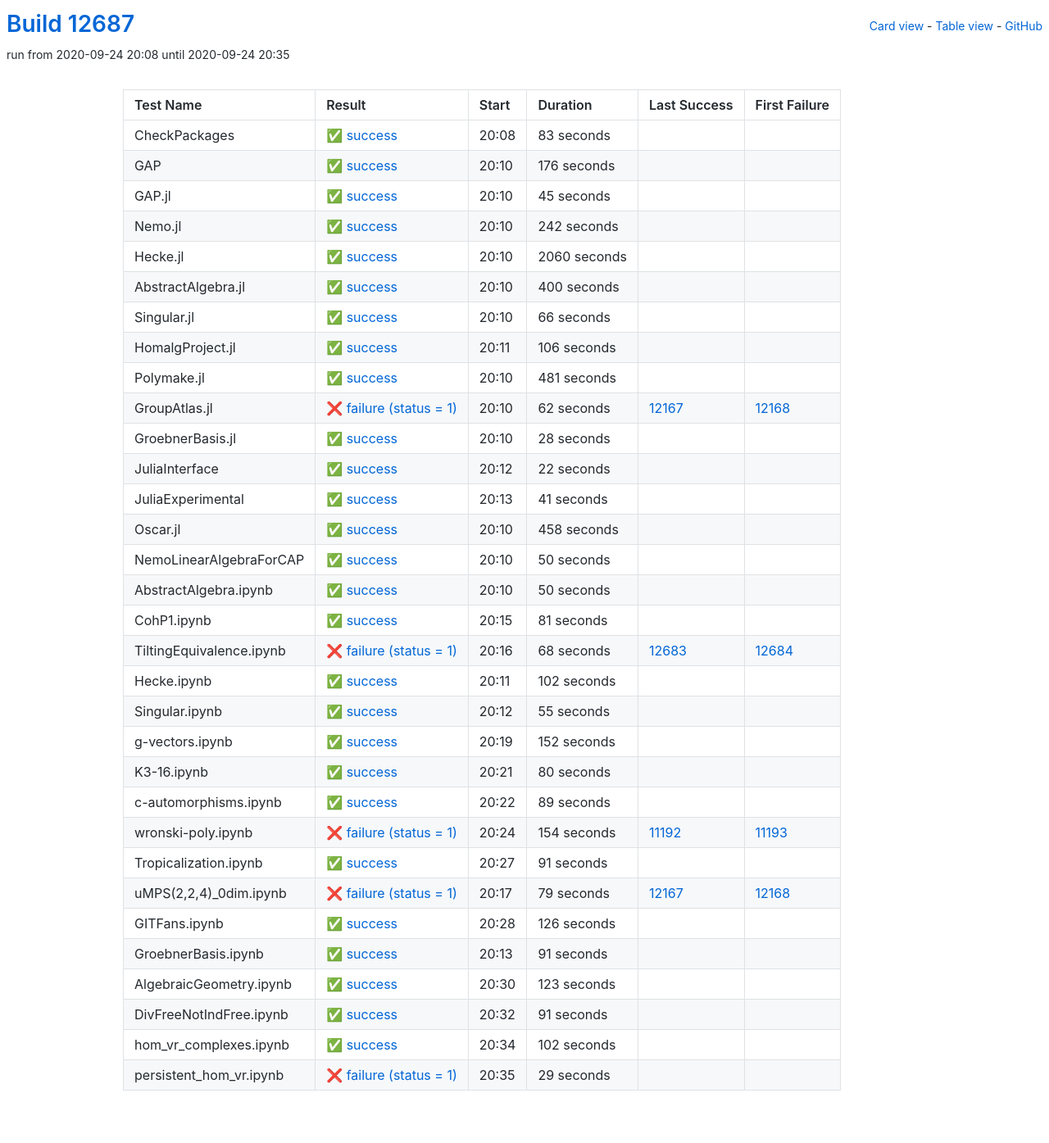
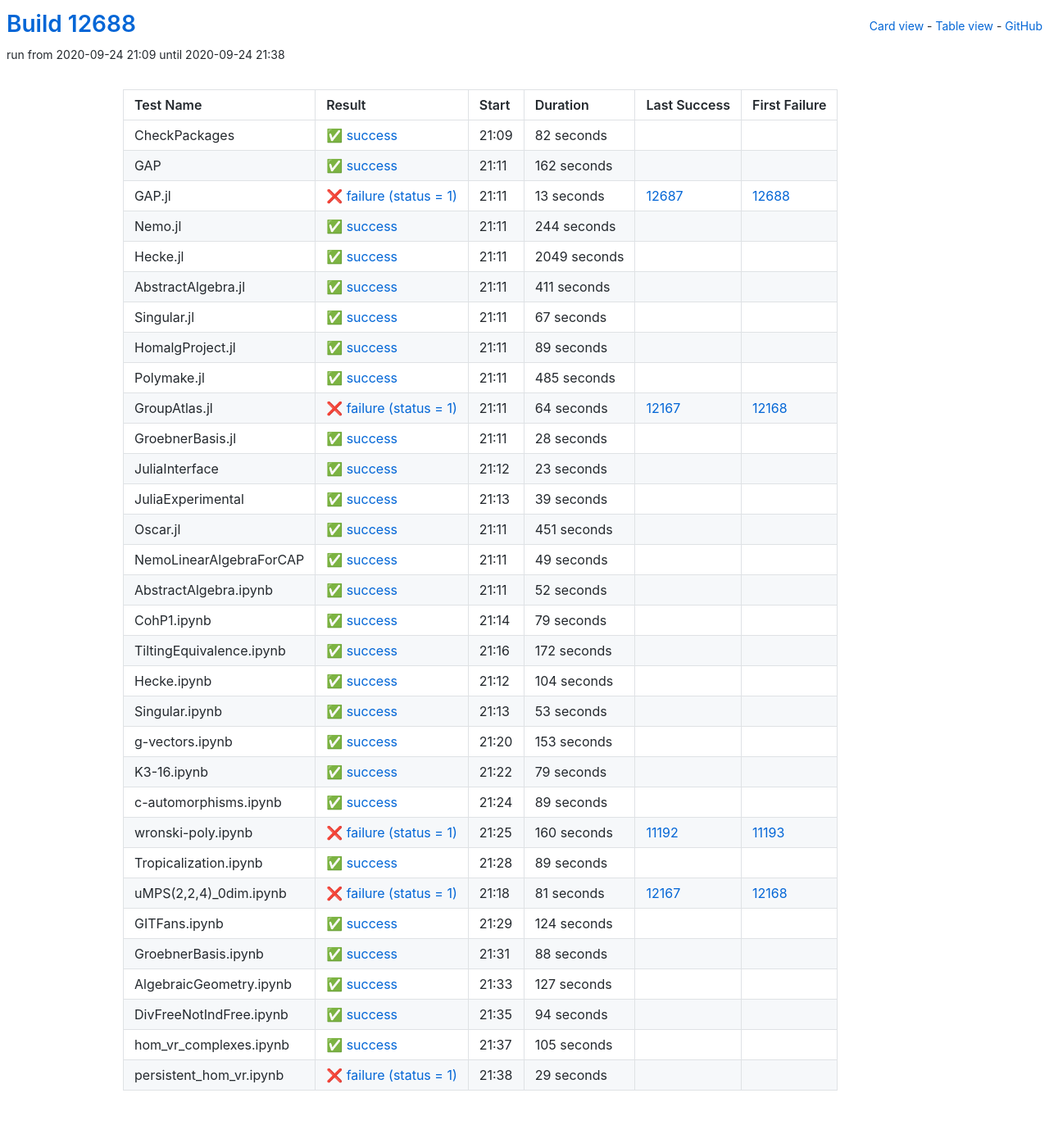
Before and after one commit to oscar-system/oscar-ci-status, a Jekyll site: the page built from table.html, in a window 1280 px wide. Shown: the whole page at 82% size. Built offline with Jekyll 4.4.1, drawn with Linux system fonts in a browser that asks for light colours.

Commit message:
Build #12688

```diff
--- a/_data/ci.yml
+++ b/_data/ci.yml
@@ -1,6 +1,6 @@
 ---
-build: 12687
-build_url: https://oscarci.mathematik.uni-kl.de/job/oscar/12687/
+build: 12688
+build_url: https://oscarci.mathematik.uni-kl.de/job/oscar/12688/
 job: oscar
 organization: oscar-system
 repo: oscar-ci-status
@@ -8,128 +8,128 @@
 tests:
 - name: CheckPackages
   id: checkpackages
-  log: https://oscarci.mathematik.uni-kl.de/job/oscar/12687/artifact/logs/build-12687/CheckPackages.log
-  start: 2020-09-24 20:08
+  log: https://oscarci.mathematik.uni-kl.de/job/oscar/12688/artifact/logs/build-12688/CheckPackages.log
+  start: 2020-09-24 21:09
   success: true
   exitcode: 0
   status: success
-  duration: 83
+  duration: 82
   last_success: false
   last_success_url:
   first_failure: false
   first_failure_url:
 - name: GAP
   id: gap
-  log: https://oscarci.mathematik.uni-kl.de/job/oscar/12687/artifact/logs/build-12687/GAP.log
-  start: 2020-09-24 20:10
+  log: https://oscarci.mathematik.uni-kl.de/job/oscar/12688/artifact/logs/build-12688/GAP.log
+  start: 2020-09-24 21:11
   success: true
   exitcode: 0
   status: success
-  duration: 176
+  duration: 162
   last_success: false
   last_success_url:
   first_failure: false
   first_failure_url:
 - name: GAP.jl
   id: gap-jl
-  log: https://oscarci.mathematik.uni-kl.de/job/oscar/12687/artifact/logs/build-12687/GAP.jl.log
-  start: 2020-09-24 20:10
+  log: https://oscarci.mathematik.uni-kl.de/job/oscar/12688/artifact/logs/build-12688/GAP.jl.log
+  start: 2020-09-24 21:11
+  success: false
+  exitcode: 1
+  status: failure
+  duration: 13
+  last_success: 12687
+  last_success_url: https://oscarci.mathematik.uni-kl.de/job/oscar/12687/
+  first_failure: 12688
+  first_failure_url: https://oscarci.mathematik.uni-kl.de/job/oscar/12688/
+- name: Nemo.jl
+  id: nemo-jl
+  log: https://oscarci.mathematik.uni-kl.de/job/oscar/12688/artifact/logs/build-12688/Nemo.jl.log
+  start: 2020-09-24 21:11
   success: true
   exitcode: 0
   status: success
-  duration: 45
-  last_success: false
-  last_success_url:
-  first_failure: false
-  first_failure_url:
-- name: Nemo.jl
-  id: nemo-jl
-  log: https://oscarci.mathematik.uni-kl.de/job/oscar/12687/artifact/logs/build-12687/Nemo.jl.log
-  start: 2020-09-24 20:10
-  success: true
-  exitcode: 0
-  status: success
-  duration: 242
+  duration: 244
   last_success: false
   last_success_url:
   first_failure: false
   first_failure_url:
 - name: Hecke.jl
   id: hecke-jl
-  log: https://oscarci.mathematik.uni-kl.de/job/oscar/12687/artifact/logs/build-12687/Hecke.jl.log
-  start: 2020-09-24 20:10
+  log: https://oscarci.mathematik.uni-kl.de/job/oscar/12688/artifact/logs/build-12688/Hecke.jl.log
+  start: 2020-09-24 21:11
   success: true
   exitcode: 0
   status: success
-  duration: 2060
+  duration: 2049
   last_success: false
   last_success_url:
   first_failure: false
   first_failure_url:
 - name: AbstractAlgebra.jl
   id: abstractalgebra-jl
-  log: https://oscarci.mathematik.uni-kl.de/job/oscar/12687/artifact/logs/build-12687/AbstractAlgebra.jl.log
-  start: 2020-09-24 20:10
+  log: https://oscarci.mathematik.uni-kl.de/job/oscar/12688/artifact/logs/build-12688/AbstractAlgebra.jl.log
+  start: 2020-09-24 21:11
   success: true
   exitcode: 0
   status: success
-  duration: 400
+  duration: 411
   last_success: false
   last_success_url:
   first_failure: false
   first_failure_url:
 - name: Singular.jl
   id: singular-jl
-  log: https://oscarci.mathematik.uni-kl.de/job/oscar/12687/artifact/logs/build-12687/Singular.jl.log
-  start: 2020-09-24 20:10
+  log: https://oscarci.mathematik.uni-kl.de/job/oscar/12688/artifact/logs/build-12688/Singular.jl.log
+  start: 2020-09-24 21:11
   success: true
   exitcode: 0
   status: success
-  duration: 66
+  duration: 67
   last_success: false
   last_success_url:
   first_failure: false
   first_failure_url:
 - name: HomalgProject.jl
   id: homalgproject-jl
-  log: https://oscarci.mathematik.uni-kl.de/job/oscar/12687/artifact/logs/build-12687/HomalgProject.jl.log
-  start: 2020-09-24 20:11
+  log: https://oscarci.mathematik.uni-kl.de/job/oscar/12688/artifact/logs/build-12688/HomalgProject.jl.log
+  start: 2020-09-24 21:11
   success: true
   exitcode: 0
   status: success
-  duration: 106
+  duration: 89
   last_success: false
   last_success_url:
   first_failure: false
   first_failure_url:
 - name: Polymake.jl
   id: polymake-jl
-  log: https://oscarci.mathematik.uni-kl.de/job/oscar/12687/artifact/logs/build-12687/Polymake.jl.log
-  start: 2020-09-24 20:10
+  log: https://oscarci.mathematik.uni-kl.de/job/oscar/12688/artifact/logs/build-12688/Polymake.jl.log
+  start: 2020-09-24 21:11
   success: true
   exitcode: 0
   status: success
-  duration: 481
+  duration: 485
   last_success: false
   last_success_url:
   first_failure: false
   first_failure_url:
 - name: GroupAtlas.jl
   id: groupatlas-jl
-  log: https://oscarci.mathematik.uni-kl.de/job/oscar/12687/artifact/logs/build-12687/GroupAtlas.jl.log
-  start: 2020-09-24 20:10
+  log: https://oscarci.mathematik.uni-kl.de/job/oscar/12688/artifact/logs/build-12688/GroupAtlas.jl.log
+  start: 2020-09-24 21:11
   success: false
   exitcode: 1
   status: failure
-  duration: 62
+  duration: 64
   last_success: 12167
   last_success_url: https://oscarci.mathematik.uni-kl.de/job/oscar/12167/
   first_failure: 12168
   first_failure_url: https://oscarci.mathematik.uni-kl.de/job/oscar/12168/
 - name: GroebnerBasis.jl
   id: groebnerbasis-jl
-  log: https://oscarci.mathematik.uni-kl.de/job/oscar/12687/artifact/logs/build-12687/GroebnerBasis.jl.log
-  start: 2020-09-24 20:10
+  log: https://oscarci.mathematik.uni-kl.de/job/oscar/12688/artifact/logs/build-12688/GroebnerBasis.jl.log
+  start: 2020-09-24 21:11
   success: true
   exitcode: 0
   status: success
@@ -140,140 +140,140 @@
   first_failure_url:
 - name: JuliaInterface
   id: juliainterface
-  log: https://oscarci.mathematik.uni-kl.de/job/oscar/12687/artifact/logs/build-12687/JuliaInterface.log
-  start: 2020-09-24 20:12
+  log: https://oscarci.mathematik.uni-kl.de/job/oscar/12688/artifact/logs/build-12688/JuliaInterface.log
+  start: 2020-09-24 21:12
   success: true
   exitcode: 0
   status: success
-  duration: 22
+  duration: 23
   last_success: false
   last_success_url:
   first_failure: false
   first_failure_url:
 - name: JuliaExperimental
   id: juliaexperimental
-  log: https://oscarci.mathematik.uni-kl.de/job/oscar/12687/artifact/logs/build-12687/JuliaExperimental.log
-  start: 2020-09-24 20:13
+  log: https://oscarci.mathematik.uni-kl.de/job/oscar/12688/artifact/logs/build-12688/JuliaExperimental.log
+  start: 2020-09-24 21:13
   success: true
   exitcode: 0
   status: success
-  duration: 41
+  duration: 39
   last_success: false
   last_success_url:
   first_failure: false
   first_failure_url:
 - name: Oscar.jl
   id: oscar-jl
-  log: https://oscarci.mathematik.uni-kl.de/job/oscar/12687/artifact/logs/build-12687/Oscar.jl.log
-  start: 2020-09-24 20:10
+  log: https://oscarci.mathematik.uni-kl.de/job/oscar/12688/artifact/logs/build-12688/Oscar.jl.log
+  start: 2020-09-24 21:11
   success: true
   exitcode: 0
   status: success
-  duration: 458
+  duration: 451
   last_success: false
   last_success_url:
   first_failure: false
   first_failure_url:
 - name: NemoLinearAlgebraForCAP
   id: nemolinearalgebraforcap
-  log: https://oscarci.mathematik.uni-kl.de/job/oscar/12687/artifact/logs/build-12687/NemoLinearAlgebraForCAP.log
-  start: 2020-09-24 20:10
+  log: https://oscarci.mathematik.uni-kl.de/job/oscar/12688/artifact/logs/build-12688/NemoLinearAlgebraForCAP.log
+  start: 2020-09-24 21:11
   success: true
   exitcode: 0
   status: success
-  duration: 50
+  duration: 49
   last_success: false
   last_success_url:
   first_failure: false
   first_failure_url:
 - name: AbstractAlgebra.ipynb
   id: abstractalgebra-ipynb
-  log: https://oscarci.mathematik.uni-kl.de/job/oscar/12687/artifact/logs/build-12687/AbstractAlgebra.ipynb.log
-  start: 2020-09-24 20:10
+  log: https://oscarci.mathematik.uni-kl.de/job/oscar/12688/artifact/logs/build-12688/AbstractAlgebra.ipynb.log
+  start: 2020-09-24 21:11
   success: true
   exitcode: 0
   status: success
-  duration: 50
+  duration: 52
   last_success: false
   last_success_url:
   first_failure: false
   first_failure_url:
 - name: CohP1.ipynb
   id: cohp1-ipynb
-  log: https://oscarci.mathematik.uni-kl.de/job/oscar/12687/artifact/logs/build-12687/CohP1.ipynb.log
-  start: 2020-09-24 20:15
+  log: https://oscarci.mathematik.uni-kl.de/job/oscar/12688/artifact/logs/build-12688/CohP1.ipynb.log
+  start: 2020-09-24 21:14
   success: true
   exitcode: 0
   status: success
-  duration: 81
+  duration: 79
   last_success: false
   last_success_url:
   first_failure: false
   first_failure_url:
 - name: TiltingEquivalence.ipynb
   id: tiltingequivalence-ipynb
-  log: https://oscarci.mathematik.uni-kl.de/job/oscar/12687/artifact/logs/build-12687/TiltingEquivalence.ipynb.log
-  start: 2020-09-24 20:16
-  success: false
-  exitcode: 1
-  status: failure
-  duration: 68
-  last_success: 12683
-  last_success_url: https://oscarci.mathematik.uni-kl.de/job/oscar/12683/
-  first_failure: 12684
-  first_failure_url: https://oscarci.mathematik.uni-kl.de/job/oscar/12684/
-- name: Hecke.ipynb
-  id: hecke-ipynb
-  log: https://oscarci.mathematik.uni-kl.de/job/oscar/12687/artifact/logs/build-12687/Hecke.ipynb.log
-  start: 2020-09-24 20:11
+  log: https://oscarci.mathematik.uni-kl.de/job/oscar/12688/artifact/logs/build-12688/TiltingEquivalence.ipynb.log
+  start: 2020-09-24 21:16
   success: true
   exitcode: 0
   status: success
-  duration: 102
+  duration: 172
+  last_success: false
+  last_success_url:
+  first_failure: false
+  first_failure_url:
+- name: Hecke.ipynb
+  id: hecke-ipynb
+  log: https://oscarci.mathematik.uni-kl.de/job/oscar/12688/artifact/logs/build-12688/Hecke.ipynb.log
+  start: 2020-09-24 21:12
+  success: true
+  exitcode: 0
+  status: success
+  duration: 104
   last_success: false
   last_success_url:
   first_failure: false
   first_failure_url:
 - name: Singular.ipynb
   id: singular-ipynb
-  log: https://oscarci.mathematik.uni-kl.de/job/oscar/12687/artifact/logs/build-12687/Singular.ipynb.log
-  start: 2020-09-24 20:12
+  log: https://oscarci.mathematik.uni-kl.de/job/oscar/12688/artifact/logs/build-12688/Singular.ipynb.log
+  start: 2020-09-24 21:13
   success: true
   exitcode: 0
   status: success
-  duration: 55
+  duration: 53
   last_success: false
   last_success_url:
   first_failure: false
   first_failure_url:
 - name: g-vectors.ipynb
   id: g-vectors-ipynb
-  log: https://oscarci.mathematik.uni-kl.de/job/oscar/12687/artifact/logs/build-12687/g-vectors.ipynb.log
-  start: 2020-09-24 20:19
+  log: https://oscarci.mathematik.uni-kl.de/job/oscar/12688/artifact/logs/build-12688/g-vectors.ipynb.log
+  start: 2020-09-24 21:20
   success: true
   exitcode: 0
   status: success
-  duration: 152
+  duration: 153
   last_success: false
   last_success_url:
   first_failure: false
   first_failure_url:
 - name: K3-16.ipynb
   id: k3-16-ipynb
-  log: https://oscarci.mathematik.uni-kl.de/job/oscar/12687/artifact/logs/build-12687/K3-16.ipynb.log
-  start: 2020-09-24 20:21
+  log: https://oscarci.mathematik.uni-kl.de/job/oscar/12688/artifact/logs/build-12688/K3-16.ipynb.log
+  start: 2020-09-24 21:22
   success: true
   exitcode: 0
   status: success
-  duration: 80
+  duration: 79
   last_success: false
   last_success_url:
   first_failure: false
   first_failure_url:
 - name: c-automorphisms.ipynb
   id: c-automorphisms-ipynb
-  log: https://oscarci.mathematik.uni-kl.de/job/oscar/12687/artifact/logs/build-12687/c-automorphisms.ipynb.log
-  start: 2020-09-24 20:22
+  log: https://oscarci.mathematik.uni-kl.de/job/oscar/12688/artifact/logs/build-12688/c-automorphisms.ipynb.log
+  start: 2020-09-24 21:24
   success: true
   exitcode: 0
   status: success
@@ -284,104 +284,104 @@
   first_failure_url:
 - name: wronski-poly.ipynb
   id: wronski-poly-ipynb
-  log: https://oscarci.mathematik.uni-kl.de/job/oscar/12687/artifact/logs/build-12687/wronski-poly.ipynb.log
-  start: 2020-09-24 20:24
+  log: https://oscarci.mathematik.uni-kl.de/job/oscar/12688/artifact/logs/build-12688/wronski-poly.ipynb.log
+  start: 2020-09-24 21:25
   success: false
   exitcode: 1
   status: failure
-  duration: 154
+  duration: 160
   last_success: 11192
   last_success_url: https://oscarci.mathematik.uni-kl.de/job/oscar/11192/
   first_failure: 11193
   first_failure_url: https://oscarci.mathematik.uni-kl.de/job/oscar/11193/
 - name: Tropicalization.ipynb
   id: tropicalization-ipynb
-  log: https://oscarci.mathematik.uni-kl.de/job/oscar/12687/artifact/logs/build-12687/Tropicalization.ipynb.log
-  start: 2020-09-24 20:27
+  log: https://oscarci.mathematik.uni-kl.de/job/oscar/12688/artifact/logs/build-12688/Tropicalization.ipynb.log
+  start: 2020-09-24 21:28
   success: true
   exitcode: 0
   status: success
-  duration: 91
+  duration: 89
   last_success: false
   last_success_url:
   first_failure: false
   first_failure_url:
 - name: uMPS(2,2,4)_0dim.ipynb
   id: umps-2-2-4-0dim-ipynb
-  log: https://oscarci.mathematik.uni-kl.de/job/oscar/12687/artifact/logs/build-12687/uMPS-2-2-4-_0dim.ipynb.log
-  start: 2020-09-24 20:17
+  log: https://oscarci.mathematik.uni-kl.de/job/oscar/12688/artifact/logs/build-12688/uMPS-2-2-4-_0dim.ipynb.log
+  start: 2020-09-24 21:18
   success: false
   exitcode: 1
   status: failure
-  duration: 79
+  duration: 81
   last_success: 12167
   last_success_url: https://oscarci.mathematik.uni-kl.de/job/oscar/12167/
   first_failure: 12168
   first_failure_url: https://oscarci.mathematik.uni-kl.de/job/oscar/12168/
 - name: GITFans.ipynb
   id: gitfans-ipynb
-  log: https://oscarci.mathematik.uni-kl.de/job/oscar/12687/artifact/logs/build-12687/GITFans.ipynb.log
-  start: 2020-09-24 20:28
+  log: https://oscarci.mathematik.uni-kl.de/job/oscar/12688/artifact/logs/build-12688/GITFans.ipynb.log
+  start: 2020-09-24 21:29
   success: true
   exitcode: 0
   status: success
-  duration: 126
+  duration: 124
   last_success: false
   last_success_url:
   first_failure: false
   first_failure_url:
 - name: GroebnerBasis.ipynb
   id: groebnerbasis-ipynb
-  log: https://oscarci.mathematik.uni-kl.de/job/oscar/12687/artifact/logs/build-12687/GroebnerBasis.ipynb.log
-  start: 2020-09-24 20:13
+  log: https://oscarci.mathematik.uni-kl.de/job/oscar/12688/artifact/logs/build-12688/GroebnerBasis.ipynb.log
+  start: 2020-09-24 21:31
   success: true
   exitcode: 0
   status: success
-  duration: 91
+  duration: 88
   last_success: false
   last_success_url:
   first_failure: false
   first_failure_url:
 - name: AlgebraicGeometry.ipynb
   id: algebraicgeometry-ipynb
-  log: https://oscarci.mathematik.uni-kl.de/job/oscar/12687/artifact/logs/build-12687/AlgebraicGeometry.ipynb.log
-  start: 2020-09-24 20:30
+  log: https://oscarci.mathematik.uni-kl.de/job/oscar/12688/artifact/logs/build-12688/AlgebraicGeometry.ipynb.log
+  start: 2020-09-24 21:33
   success: true
   exitcode: 0
   status: success
-  duration: 123
+  duration: 127
   last_success: false
   last_success_url:
   first_failure: false
   first_failure_url:
 - name: DivFreeNotIndFree.ipynb
   id: divfreenotindfree-ipynb
-  log: https://oscarci.mathematik.uni-kl.de/job/oscar/12687/artifact/logs/build-12687/DivFreeNotIndFree.ipynb.log
-  start: 2020-09-24 20:32
+  log: https://oscarci.mathematik.uni-kl.de/job/oscar/12688/artifact/logs/build-12688/DivFreeNotIndFree.ipynb.log
+  start: 2020-09-24 21:35
   success: true
   exitcode: 0
   status: success
-  duration: 91
+  duration: 94
   last_success: false
   last_success_url:
   first_failure: false
   first_failure_url:
 - name: hom_vr_complexes.ipynb
   id: hom-vr-complexes-ipynb
-  log: https://oscarci.mathematik.uni-kl.de/job/oscar/12687/artifact/logs/build-12687/hom_vr_complexes.ipynb.log
-  start: 2020-09-24 20:34
+  log: https://oscarci.mathematik.uni-kl.de/job/oscar/12688/artifact/logs/build-12688/hom_vr_complexes.ipynb.log
+  start: 2020-09-24 21:37
   success: true
   exitcode: 0
   status: success
-  duration: 102
+  duration: 105
   last_success: false
   last_success_url:
   first_failure: false
   first_failure_url:
 - name: persistent_hom_vr.ipynb
   id: persistent-hom-vr-ipynb
-  log: https://oscarci.mathematik.uni-kl.de/job/oscar/12687/artifact/logs/build-12687/persistent_hom_vr.ipynb.log
-  start: 2020-09-24 20:35
+  log: https://oscarci.mathematik.uni-kl.de/job/oscar/12688/artifact/logs/build-12688/persistent_hom_vr.ipynb.log
+  start: 2020-09-24 21:38
   success: false
   exitcode: 1
   status: failure
```
Also changed, not shown: README.md.
